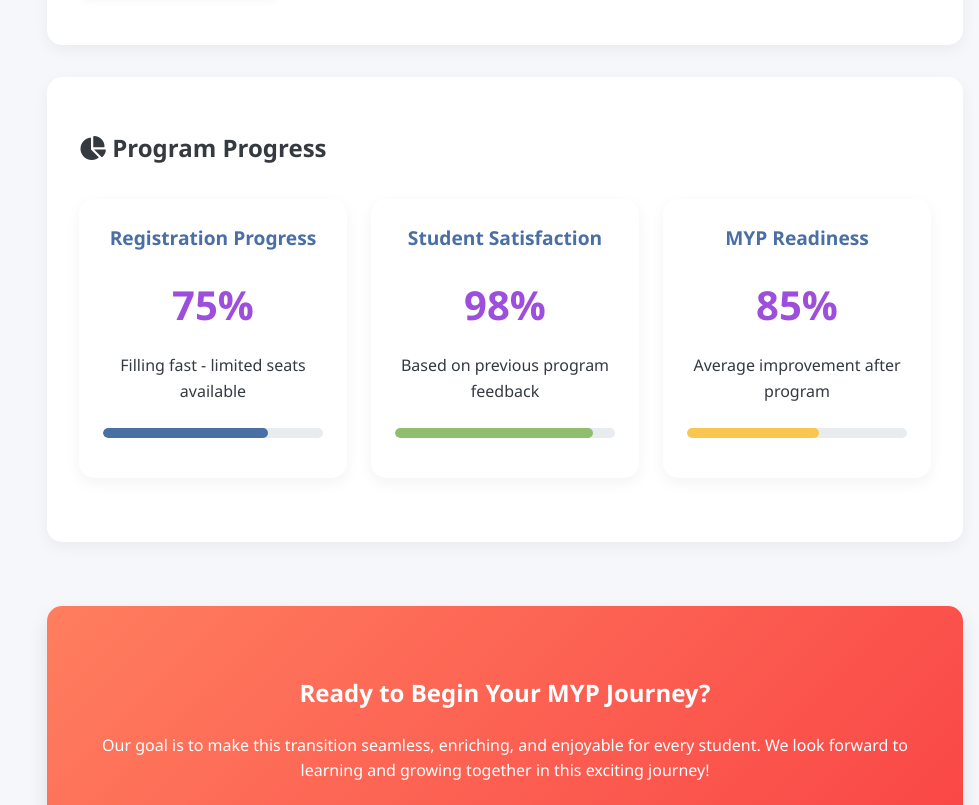
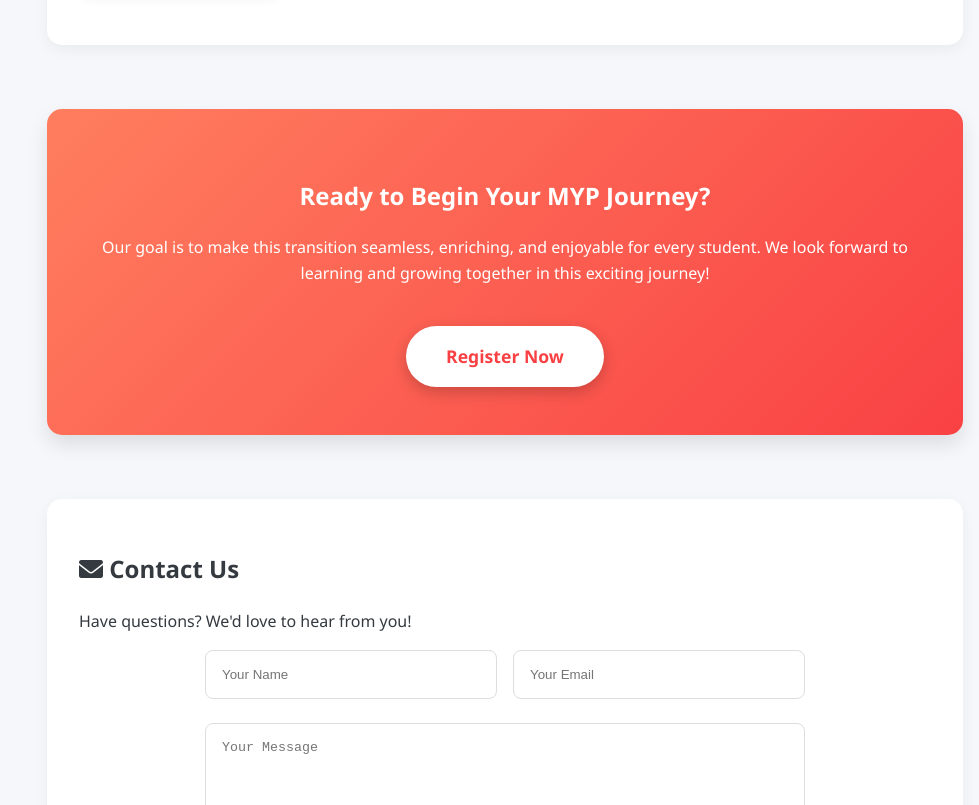
Before and after one commit to Bryt-Minds/MYP, a plain HTML site: page index.html in a window 1280 px wide. Shown: the part 1995-2800 px from the top of the page, without its empty margins (301-1280 px from the left). Drawn offline with Linux system fonts and the light colour scheme.

Commit message:
Update index.html

```diff
--- a/index.html
+++ b/index.html
@@ -961,44 +961,6 @@
                 </div>
             </section>
 
-            <section id="progress">
-                <h2><i class="fas fa-chart-pie"></i> Program Progress</h2>
-                <div class="stats-grid">
-                    <div class="stat-card">
-                        <h3>Registration Progress</h3>
-                        <div class="stat-number">75%</div>
-                        <p>Filling fast - limited seats available</p>
-                        <div class="progress-container">
-                            <div class="progress-bar">
-                                <div class="progress progress-1"></div>
-                            </div>
-                        </div>
-                    </div>
-
-                    <div class="stat-card">
-                        <h3>Student Satisfaction</h3>
-                        <div class="stat-number">98%</div>
-                        <p>Based on previous program feedback</p>
-                        <div class="progress-container">
-                            <div class="progress-bar">
-                                <div class="progress progress-2"></div>
-                            </div>
-                        </div>
-                    </div>
-
-                    <div class="stat-card">
-                        <h3>MYP Readiness</h3>
-                        <div class="stat-number">85%</div>
-                        <p>Average improvement after program</p>
-                        <div class="progress-container">
-                            <div class="progress-bar">
-                                <div class="progress progress-3"></div>
-                            </div>
-                        </div>
-                    </div>
-                </div>
-            </section>
-
             <section class="cta-section">
                 <h2>Ready to Begin Your MYP Journey?</h2>
                 <p>Our goal is to make this transition seamless, enriching, and enjoyable for every student. We look forward to learning and growing together in this exciting journey!</p>
@@ -1112,12 +1074,7 @@
                     <span>Subjects</span>
                 </a>
             </li>
-            <li>
-                <a href="index.html#progress" class="mobile-nav-link">
-                    <i class="fas fa-chart-line mobile-nav-icon"></i>
-                    <span>Progress</span>
-                </a>
-            </li>
+
             <li>
                 <a href="index.html#contact" class="mobile-nav-link">
                     <i class="fas fa-envelope mobile-nav-icon"></i>
```
